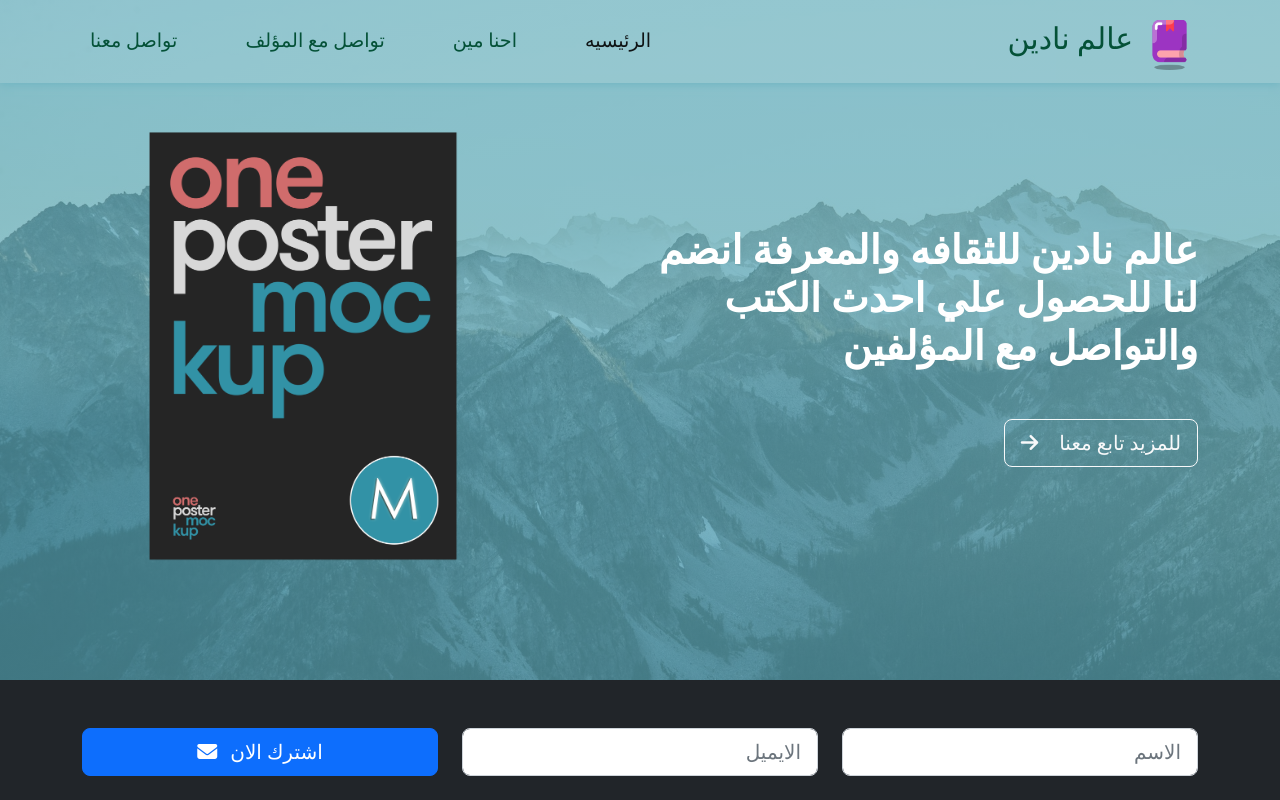
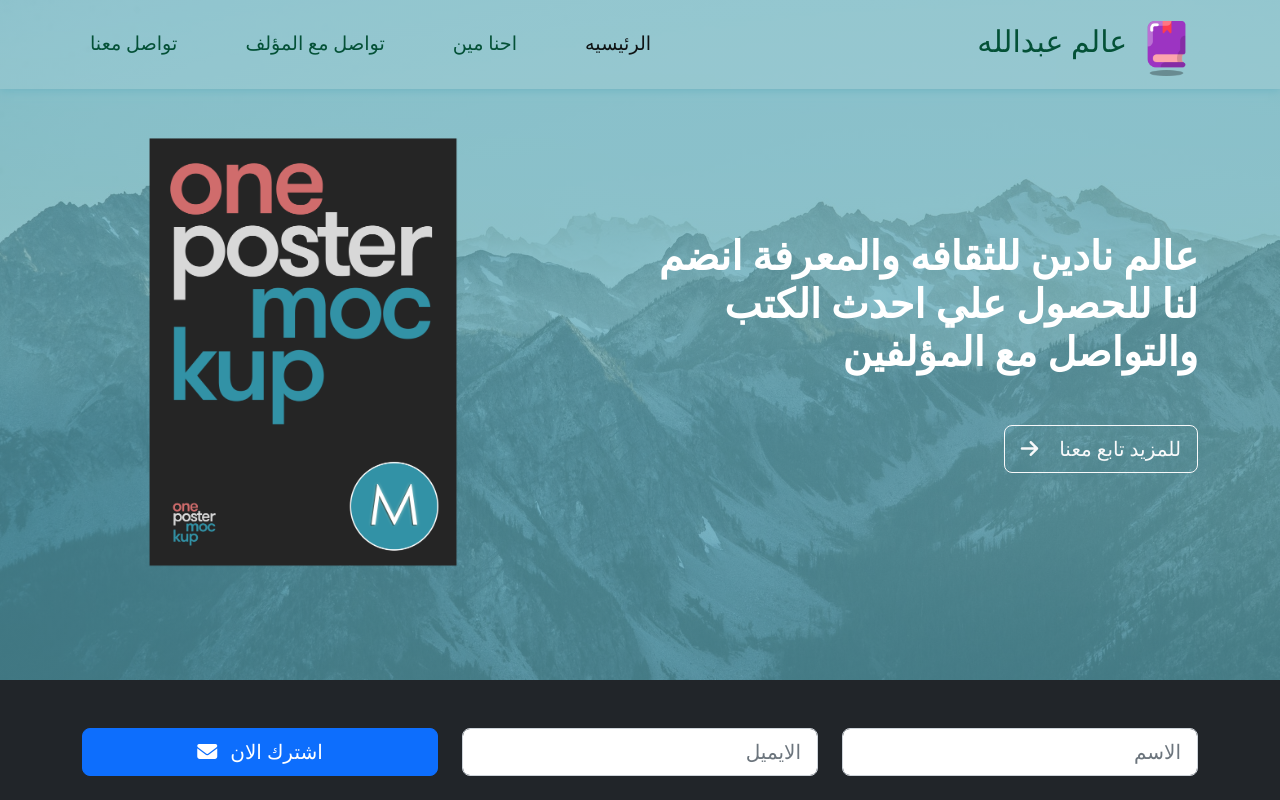
Before and after one commit to Ashry5/bookss, a plain HTML site: page index.html in a window 1280 px wide. Shown: the top 800 px of the page. Drawn offline with Linux system fonts and the light colour scheme.

Commit message:
Update index.html

```diff
--- a/index.html
+++ b/index.html
@@ -5,7 +5,7 @@
   <meta charset="UTF-8">
   <meta http-equiv="X-UA-Compatible" content="IE=edge">
   <meta name="viewport" content="width=device-width, initial-scale=1.0">
-  <title>عالم نادين للمعرفه</title>
+  <title>عالم عبدالله للمعرفه</title>
 
   <link rel="stylesheet" href="css/all.min.css">
 
@@ -32,8 +32,7 @@
       <div class="container">
         <a class="navbar-brand" href="#">
           <img src="images/icon.png" class="w-25">
-          عالم نادين
-        </a>
+عالم عبدالله        </a>
         <button class="navbar-toggler" type="button" data-bs-toggle="collapse" data-bs-target="#navbarNav"
           aria-controls="navbarNav" aria-expanded="false" aria-label="Toggle navigation">
           <span class="navbar-toggler-icon"></span>
```
